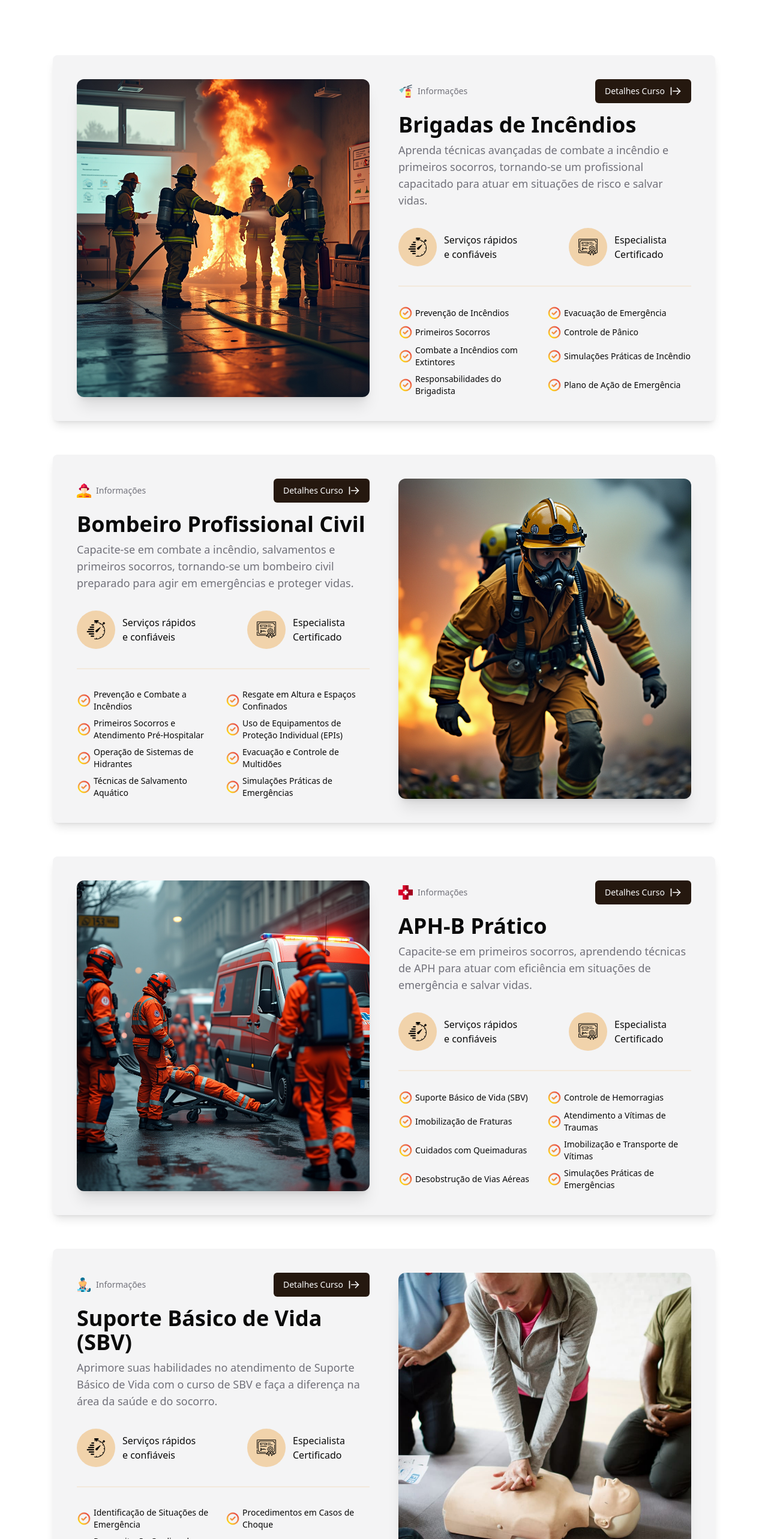
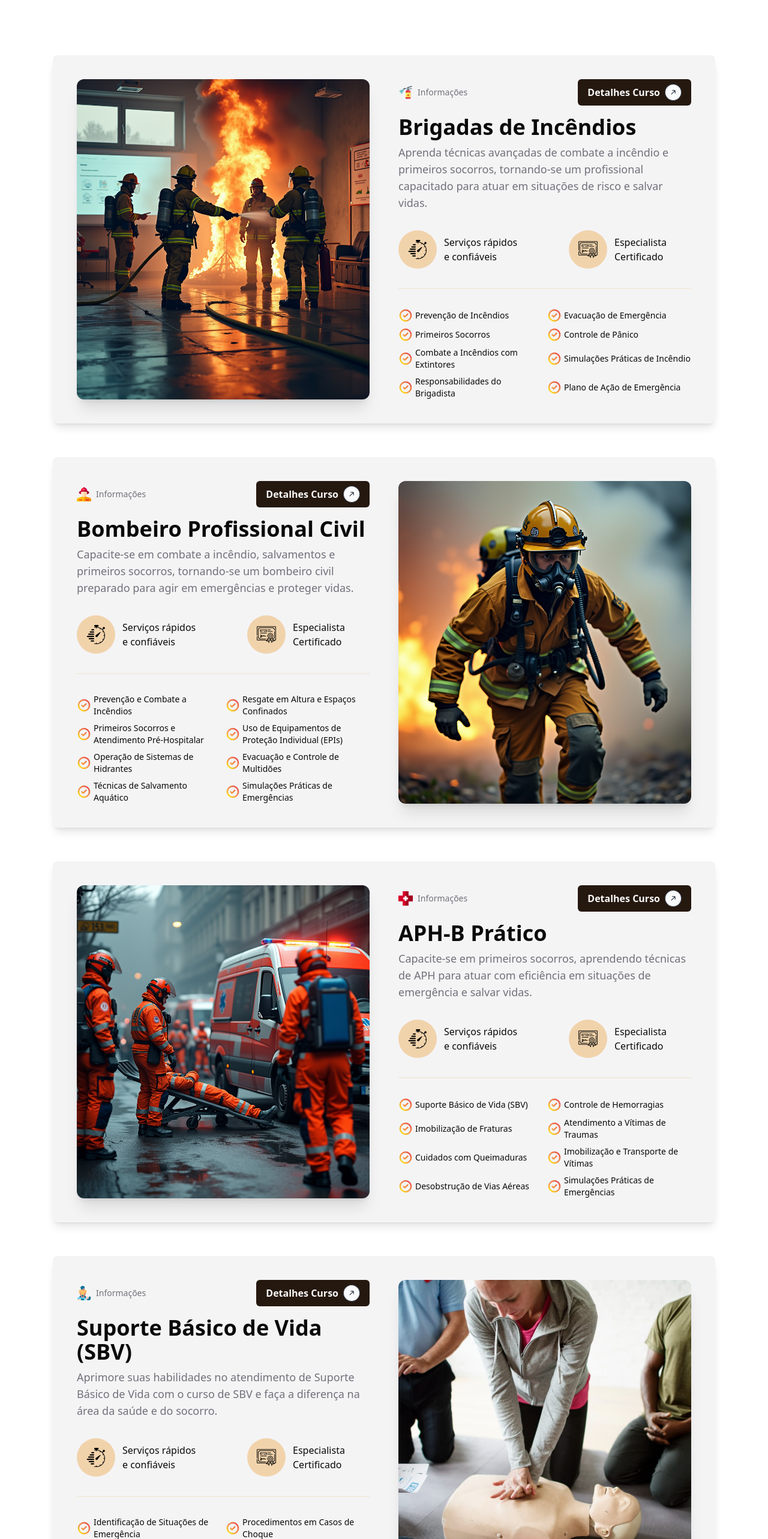
Before and after one commit to willyancr/landing-page-jf-brigadas, a Next.js app: page / in a window 1280 px wide. Shown: the part 1020-3586 px from the top of the page at 60% size. Built offline with nearby package versions, Linux system fonts and the light colour scheme.

Commit message:
feat: add ButtonInfo component to replace Button component in course cards
Replace Button component with ButtonInfo component in course cards for a more
consistent design and functionality. This change improves code readability and
maintains a unified UI across the application.

```diff
--- /dev/null
+++ b/src/app/components/button-info.tsx
@@ -0,0 +1,24 @@
+import React from "react";
+
+const ButtonInfo = () => {
+  return (
+    <button
+      type="submit"
+      className="group relative isolation-auto z-10 mx-auto flex items-center justify-center gap-2 overflow-hidden rounded-md bg-primary px-4 py-2 text-zinc-50 before:absolute before:-left-full before:-z-10 before:aspect-square before:w-full before:rounded-full before:bg-secondary before:transition-all before:duration-700 hover:text-primary before:hover:left-0 before:hover:w-full before:hover:scale-150 before:hover:duration-700 lg:font-semibold"
+    >
+      Detalhes Curso
+      <svg
+        className="h-7 w-7 rotate-45 justify-end rounded-full border border-gray-700 bg-gray-50 p-2 text-gray-50 duration-300 ease-linear group-hover:rotate-90 group-hover:border-primary group-hover:bg-secondary"
+        viewBox="0 0 16 19"
+        xmlns="http://www.w3.org/2000/svg"
+      >
+        <path
+          d="M7 18C7 18.5523 7.44772 19 8 19C8.55228 19 9 18.5523 9 18H7ZM8.70711 0.292893C8.31658 -0.0976311 7.68342 -0.0976311 7.29289 0.292893L0.928932 6.65685C0.538408 7.04738 0.538408 7.68054 0.928932 8.07107C1.31946 8.46159 1.95262 8.46159 2.34315 8.07107L8 2.41421L13.6569 8.07107C14.0474 8.46159 14.6805 8.46159 15.0711 8.07107C15.4616 7.68054 15.4616 7.04738 15.0711 6.65685L8.70711 0.292893ZM9 18L9 1H7L7 18H9Z"
+          className="fill-gray-800 group-hover:fill-gray-800"
+        />
+      </svg>
+    </button>
+  );
+};
+
+export default ButtonInfo;
--- a/src/app/components/card-courses-aph.tsx
+++ b/src/app/components/card-courses-aph.tsx
@@ -1,10 +1,9 @@
 "use client";
-import { Button } from "@/components/ui/button";
+import { motion } from "framer-motion";
 import Image from "next/image";
 import Link from "next/link";
-import { motion } from "framer-motion";
 import { leftAnimation } from "../lib/animation";
-import { ArrowRightFromLine } from "lucide-react";
+import ButtonInfo from "./button-info";
 
 export default function CardCoursesAPH() {
   return (
@@ -34,12 +33,9 @@ export default function CardCoursesAPH() {
               Informações
             </span>
           </div>
-          <Button className="bg-primary transition-all hover:bg-secondary hover:text-zinc-950 sm:mt-0">
-            <Link href="/curso/aph-b" className="flex items-center gap-2">
-              <span>Detalhes Curso</span>
-              <ArrowRightFromLine className="h-5 w-5" />
-            </Link>
-          </Button>
+          <Link href="/curso/aph-b">
+            <ButtonInfo />
+          </Link>
         </div>
 
         <div className="mb-4 space-y-2">
--- a/src/app/components/card-courses-bombeiro-civil.tsx
+++ b/src/app/components/card-courses-bombeiro-civil.tsx
@@ -1,10 +1,9 @@
 "use client";
-import { Button } from "@/components/ui/button";
+import { motion } from "framer-motion";
 import Image from "next/image";
 import Link from "next/link";
-import { motion } from "framer-motion";
 import { upAnimation } from "../lib/animation";
-import { ArrowRightFromLine } from "lucide-react";
+import ButtonInfo from "./button-info";
 
 export default function CardCoursesBombeiroCivil() {
   return (
@@ -26,15 +25,9 @@ export default function CardCoursesBombeiroCivil() {
               Informações
             </span>
           </div>
-          <Button className="bg-primary transition-all hover:bg-secondary hover:text-zinc-950 sm:mt-0">
-            <Link
-              href="/curso/bombeiro-civil"
-              className="flex items-center gap-2"
-            >
-              <span>Detalhes Curso</span>
-              <ArrowRightFromLine className="h-5 w-5" />
-            </Link>
-          </Button>
+          <Link href="/curso/bombeiro-civil">
+            <ButtonInfo />
+          </Link>
         </div>
 
         <div className="mb-4 space-y-2">
--- a/src/app/components/card-courses-details.tsx
+++ b/src/app/components/card-courses-details.tsx
@@ -1,10 +1,9 @@
 "use client";
-import { Button } from "@/components/ui/button";
+import { motion } from "framer-motion";
 import Image from "next/image";
 import Link from "next/link";
-import { motion } from "framer-motion";
 import { leftAnimation } from "../lib/animation";
-import { ArrowRightFromLine } from "lucide-react";
+import ButtonInfo from "./button-info";
 
 export default function CardCoursesDetails() {
   return (
@@ -34,16 +33,11 @@ export default function CardCoursesDetails() {
               Informações
             </span>
           </div>
-          <Button className="bg-primary transition-all hover:bg-secondary hover:text-zinc-950 sm:mt-0">
-            <Link
-              href="/curso/brigada-incendio"
-              className="flex items-center gap-2"
-            >
-              <span>Detalhes Curso</span>
-              <ArrowRightFromLine className="h-5 w-5" />
-            </Link>
-          </Button>
+          <Link href="/curso/brigada-incendio">
+            <ButtonInfo />
+          </Link>
         </div>
+
         <div className="mb-4 space-y-2">
           <h1 className="text-3xl font-bold lg:text-4xl">
             Brigadas de Incêndios
--- a/src/app/components/card-courses-sbv.tsx
+++ b/src/app/components/card-courses-sbv.tsx
@@ -1,10 +1,9 @@
 "use client";
-import { Button } from "@/components/ui/button";
+import { upAnimation } from "../lib/animation";
+import ButtonInfo from "./button-info";
+import { motion } from "framer-motion";
 import Image from "next/image";
 import Link from "next/link";
-import { motion } from "framer-motion";
-import { upAnimation } from "../lib/animation";
-import { ArrowRightFromLine } from "lucide-react";
 
 export default function CardCoursesSBV() {
   return (
@@ -26,15 +25,10 @@ export default function CardCoursesSBV() {
               Informações
             </span>
           </div>
-          <Button className="bg-primary transition-all hover:bg-secondary hover:text-zinc-950 sm:mt-0">
-            <Link
-              href="/curso/suporte-basico-vida"
-              className="flex items-center gap-2"
-            >
-              <span>Detalhes Curso</span>
-              <ArrowRightFromLine className="h-5 w-5" />
-            </Link>
-          </Button>
+
+          <Link href="/curso/suporte-basico-vida">
+            <ButtonInfo />
+          </Link>
         </div>
 
         <div className="mb-4 space-y-2">
--- a/src/app/components/card-courses-trauma.tsx
+++ b/src/app/components/card-courses-trauma.tsx
@@ -1,10 +1,9 @@
 "use client";
-import { Button } from "@/components/ui/button";
+import { leftAnimation } from "../lib/animation";
+import { motion } from "framer-motion";
+import ButtonInfo from "./button-info";
 import Image from "next/image";
 import Link from "next/link";
-import { motion } from "framer-motion";
-import { leftAnimation } from "../lib/animation";
-import { ArrowRightFromLine } from "lucide-react";
 
 export default function CardCoursesTrauma() {
   return (
@@ -34,15 +33,9 @@ export default function CardCoursesTrauma() {
               Informações
             </span>
           </div>
-          <Button className="bg-primary transition-all hover:bg-secondary hover:text-zinc-950 sm:mt-0">
-            <Link
-              href="/curso/trauma-no-atendimento-pre-hospitalar"
-              className="flex items-center gap-2"
-            >
-              <span>Detalhes Curso</span>
-              <ArrowRightFromLine className="h-5 w-5" />
-            </Link>
-          </Button>
+          <Link href="/curso/trauma-no-atendimento-pre-hospitalar">
+            <ButtonInfo />
+          </Link>
         </div>
 
         <div className="mb-4 space-y-2">
```
